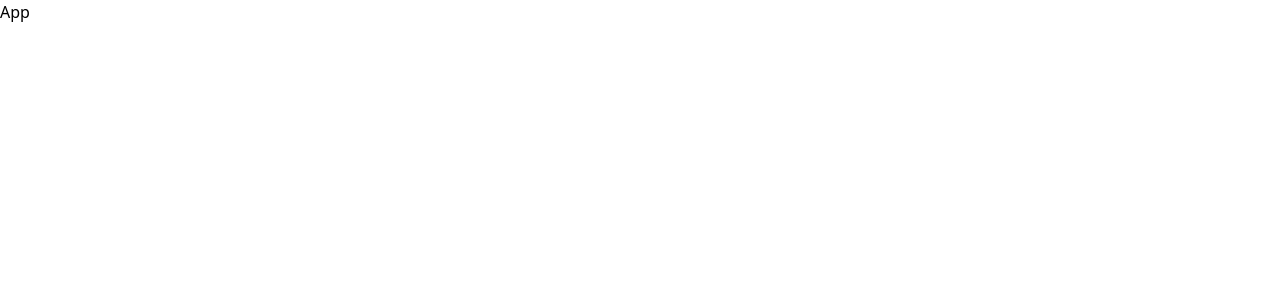
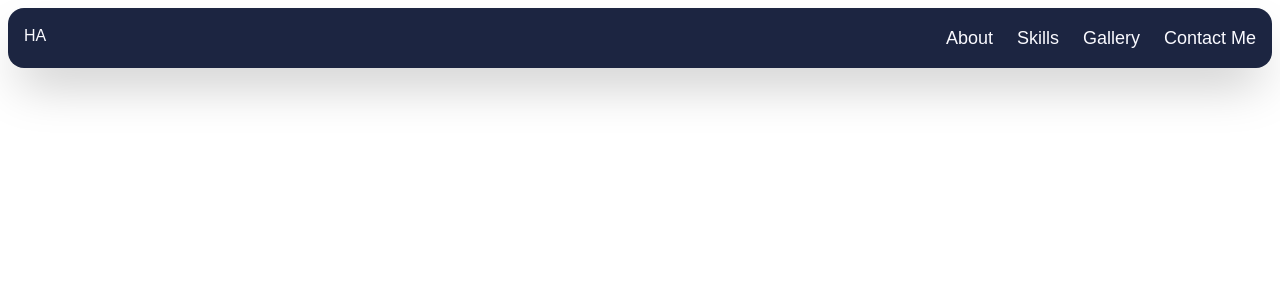
Before and after one commit to Hassan-abdellah/react-gsap-portoflio, a React (Vite) app: page / in a window 1280 px wide. Shown: the top 300 px of the page. Built offline with nearby package versions, Linux system fonts and the light colour scheme.

Commit message:
implement navbar

```diff
--- a/src/App.jsx
+++ b/src/App.jsx
@@ -1,5 +1,11 @@
+import Navbar from "./Components/Navbar";
+
 const App = () => {
-  return <div>App</div>;
+  return (
+    <main>
+      <Navbar />
+    </main>
+  );
 };
 
 export default App;
--- /dev/null
+++ b/src/Components/Navbar.jsx
@@ -0,0 +1,44 @@
+import gsap from "gsap";
+import { navbarLinks } from "../constants";
+import { ScrollTrigger } from "gsap/ScrollTrigger";
+import { useGSAP } from "@gsap/react";
+
+const Navbar = () => {
+  gsap.registerPlugin(ScrollTrigger);
+
+  useGSAP(() => {
+    gsap.to("header", {
+      marginLeft: "60px",
+      marginRight: "60px",
+      borderRadius: "50px",
+      ease: "power4.inOut",
+      scrollTrigger: {
+        trigger: "header",
+        start: "350px top",
+        scrub: 1,
+      },
+    });
+  });
+  return (
+    <header className="bg-space-indigo shadow-2xl backdrop-blur-md text-ghost-white mx-2 mt-2 rounded-2xl transition-all duration-150 sticky top-2 left-0 right-0">
+      <nav className="py-4 px-4 flex justify-between">
+        {/* logo */}
+        <div>HA</div>
+        <ul className="flex items-center gap-6">
+          {navbarLinks.map((item) => (
+            <li key={item.id}>
+              <a
+                href={`#${item.id}`}
+                className="relative text-lg hover:text-tropical-teal transition-colors duration-300 ease-in-out after:absolute after:w-full after:h-0.5 after:-bottom-1.5 after:left-0 after:right-0 after:bg-tropical-teal after:transition after:duration-300 after:scale-x-0 hover:after:scale-x-100 hover:after:origin-bottom-left after:origin-bottom-right"
+              >
+                {item.label}
+              </a>
+            </li>
+          ))}
+        </ul>
+      </nav>
+    </header>
+  );
+};
+
+export default Navbar;
--- /dev/null
+++ b/src/constants/index.js
@@ -0,0 +1,18 @@
+export const navbarLinks = [
+  {
+    label: "About",
+    id: "about",
+  },
+  {
+    label: "Skills",
+    id: "skills",
+  },
+  {
+    label: "Gallery",
+    id: "gallery",
+  },
+  {
+    label: "Contact Me",
+    id: "contact",
+  },
+];
--- a/src/index.css
+++ b/src/index.css
@@ -18,4 +18,12 @@
   --color-tropical-teal: #00adb5ff;
   --color-electric-aqua: #88ececff;
   --color-azure-mist: #ebfffcff;
+
+  --font-PTsans: "PT", sans-serif;
 }
+
+@layer components {
+  body {
+    @apply font-PTsans;
+  }
+}
```
